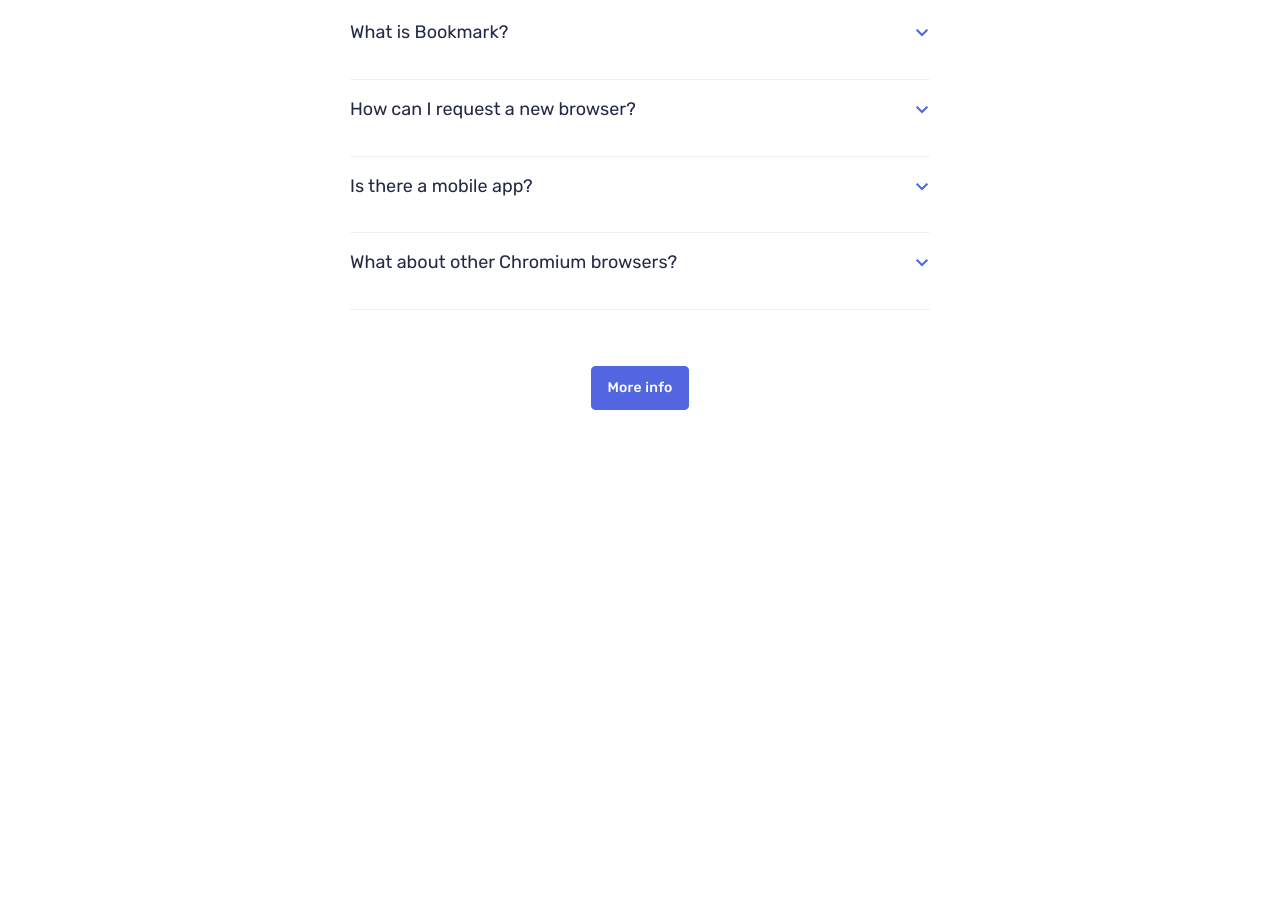
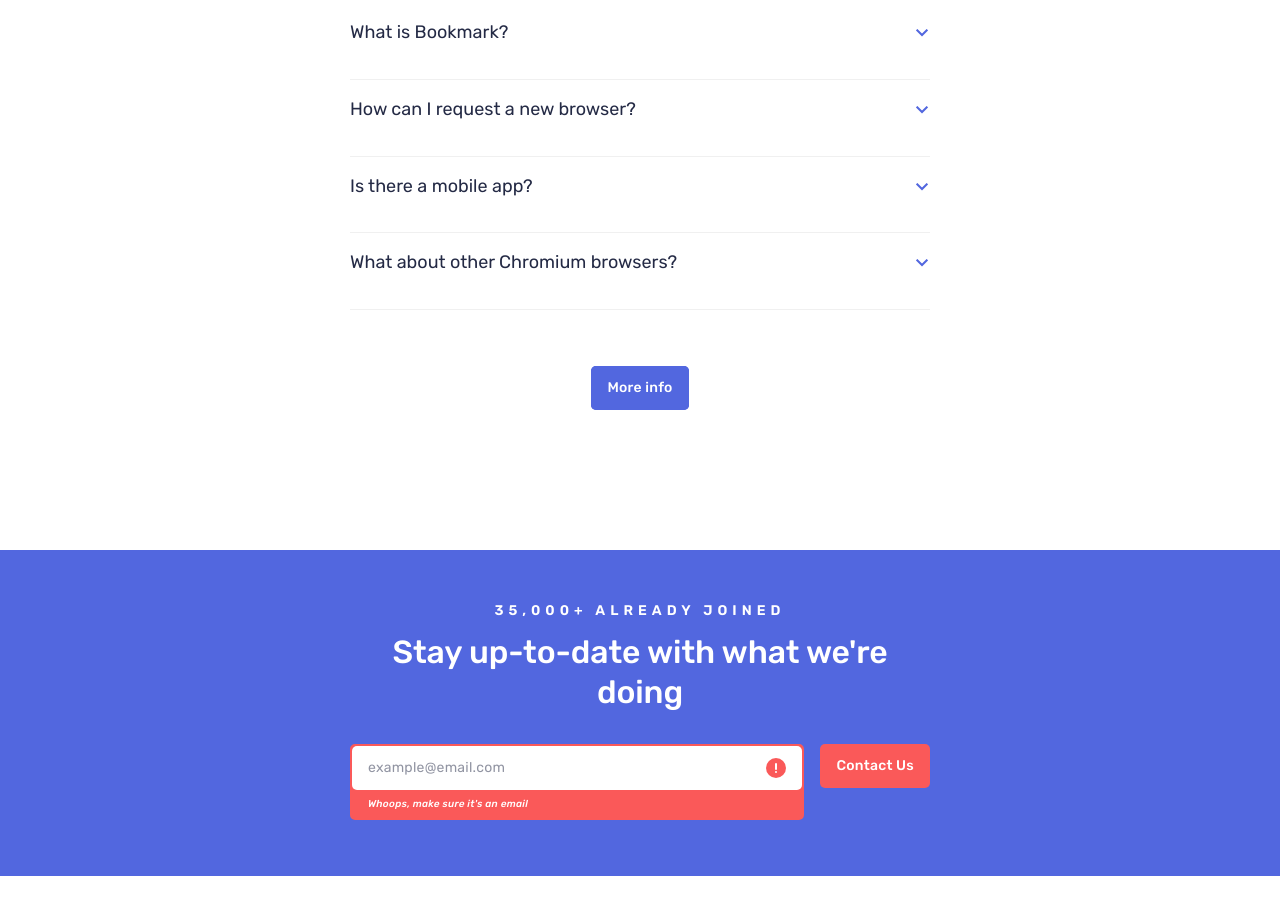
Before and after one commit to mihai3636/2026--bookmark-landing-page, a website: page index.html in a window 1280 px wide. Shown: the part 2471-3385 px from the top of the page. Before the commit the page ends 3001 px from the top, so only its background shows below. Drawn offline with Linux system fonts and the light colour scheme; files whose address does not match are found by name.

Commit message:
Add CTA section

```diff
--- a/index.html
+++ b/index.html
@@ -578,6 +578,51 @@
         </div>
       </div>
     </section>
+    <section class="cta-section mt-10 lg:mt-35 bg-primary">
+      <div class="container mx-auto px-4 md:px-6 lg:px-8 py-5 space-y-4">
+        <div class="header mx-auto max-w-145 text-white">
+          <p class="tp-3-mobile md:tp-6-semi uppercase text-center">
+            35,000+ ALREADY JOINED
+          </p>
+          <h2 class="tp-1-mobile md:tp-2 text-center">
+            Stay up-to-date with what we're doing
+          </h2>
+        </div>
+
+        <form
+          class="body mx-auto max-w-145 space-y-2 grid md:grid-cols-[1fr_auto] md:items-start md:gap-x-2"
+        >
+          <div
+            class="accordion-input bg-secondary border-2 border-secondary rounded-[5px]"
+          >
+            <div
+              class="input-wrapper bg-white rounded-[5px] flex justify-between items-center gap-1 px-2 py-1"
+            >
+              <input
+                type="email"
+                placeholder="example@email.com"
+                class="tp-2-regular-mobile md:tp-6-regular bg-white w-12/12"
+              />
+              <img src="./images/icon-error.svg" class="" alt="Icon error" />
+            </div>
+            <div class="accordion-content grid grid-rows-1">
+              <div class="overflow-hidden">
+                <p class="tp-4-mobile md:tp-7 text-white px-2 py-1">
+                  Whoops, make sure it's an email
+                </p>
+              </div>
+            </div>
+          </div>
+          <!-- End accordion input -->
+          <button
+            class="tp-2-medium-mobile md:tp-6-medium bg-secondary text-white py-1 px-2 rounded-[5px] cursor-pointer"
+            type="btn"
+          >
+            Contact Us
+          </button>
+        </form>
+      </div>
+    </section>
   </body>
 </html>
 
```
Also changed, not shown: css/output.css.
